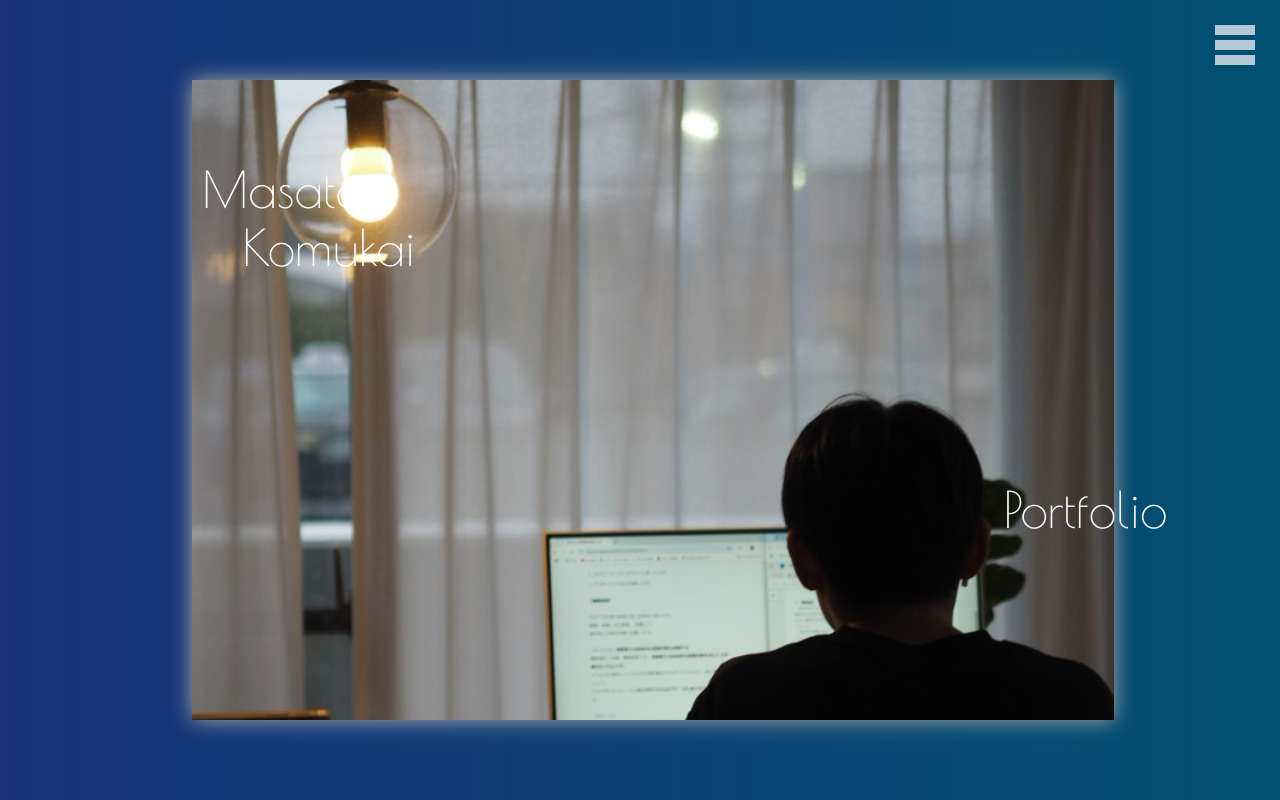
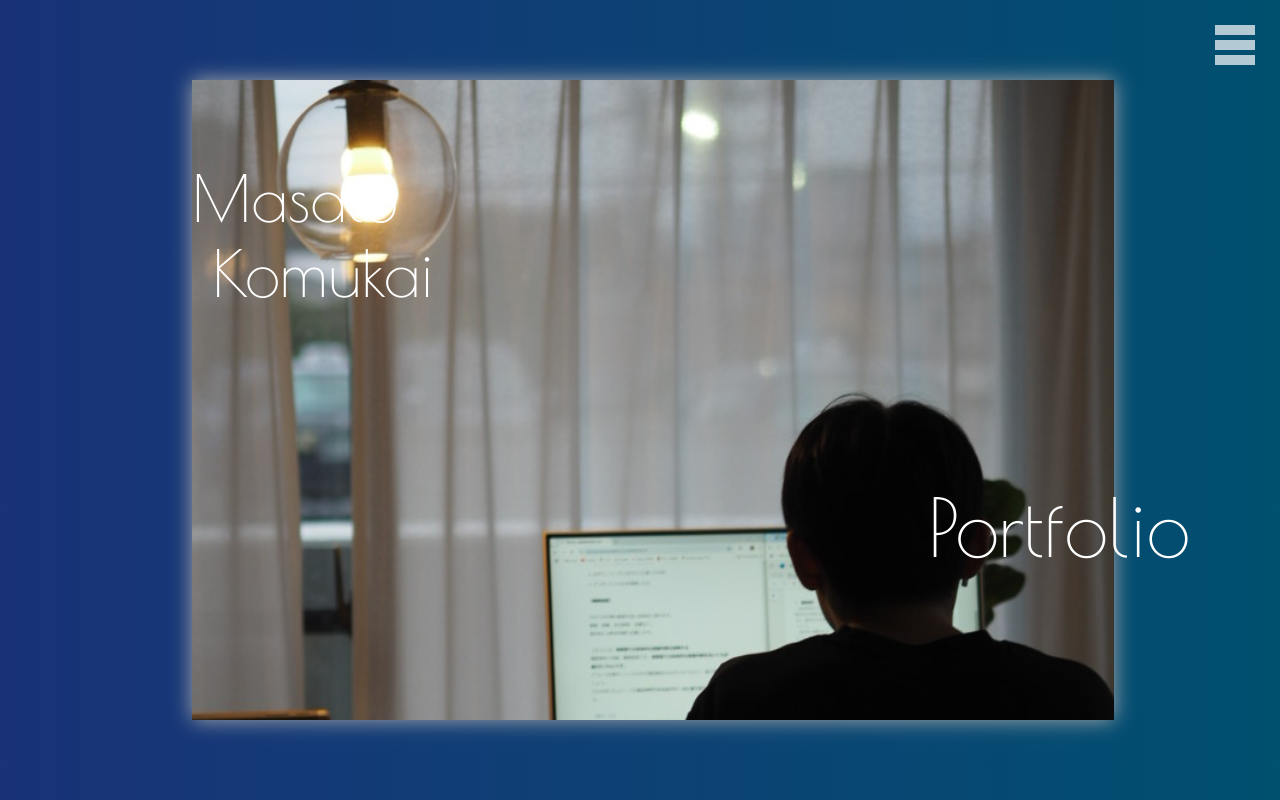
Before and after one commit to LSbard000com/My-Portfolio, a React (Vite) app: page / in a window 1280 px wide. Built offline with nearby package versions, Linux system fonts and the light colour scheme; a web font is replaced by a local one.

Commit message:
タイトルの文字サイズ変更

```diff
--- a/src/App.css
+++ b/src/App.css
@@ -34,15 +34,23 @@
 
 /* タイトルテキスト */
 .title .title-text {
-    width: 200px;
     height: 6vh;
     margin: 0;
 }
 
-.title .title-text h2 {
+.title .name h2 {
     margin: 0;
     font-family: "Poiret One", sans-serif;
-    font-size: 50px;
+    font-size: 4rem;
+    font-weight: 100;
+    color: #fff;
+    z-index: 10;
+}
+
+.title .portfolio h2 {
+    margin: 0;
+    font-family: "Poiret One", sans-serif;
+    font-size: 5rem;
     font-weight: 100;
     color: #fff;
     z-index: 10;
@@ -55,17 +63,17 @@
 }
 
 .title .name .first {
-    margin-left: 10px;
+    margin-left: 0;
 }
 
 .title .name .last {
-    margin-left: 50px;
+    margin-left: 20px;
 }
 
 .title .portfolio {
     position: absolute;
     top: 60vh;
-    right: 1vw;
+    right: 2vw;
 }
 
 
```
